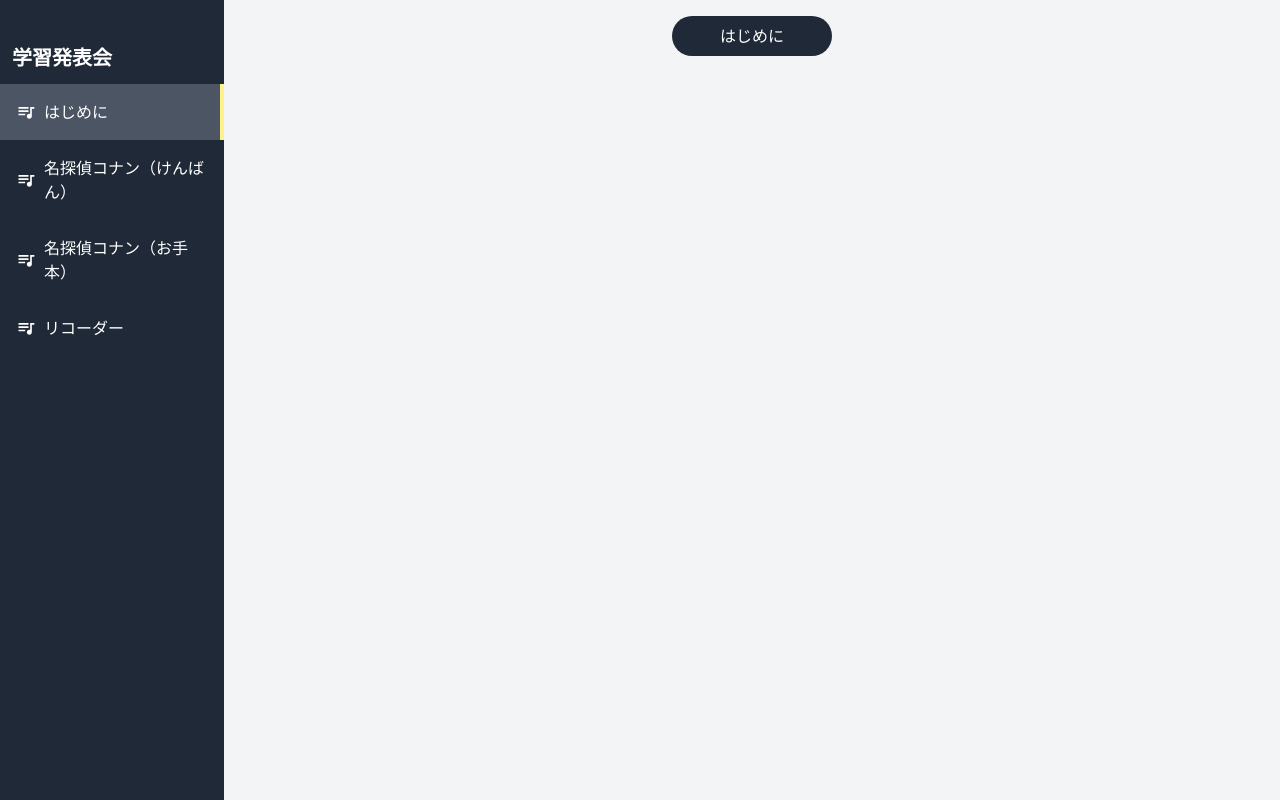
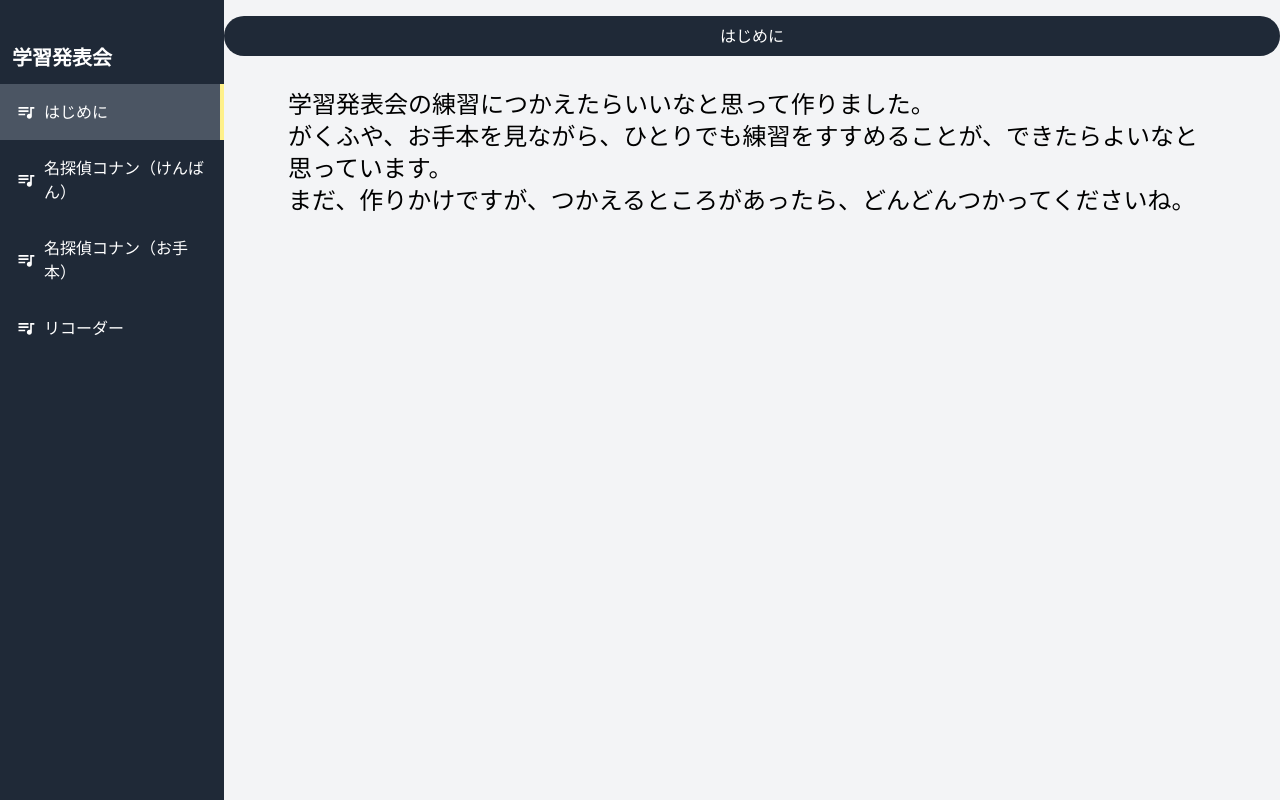
Before and after one commit to goohayami/gakusyuhp, a Next.js app: page / in a window 1280 px wide. Built offline with nearby package versions, Linux system fonts and the light colour scheme.

Commit message:
conanYoutube

```diff
--- a/app/(main)/page.jsx
+++ b/app/(main)/page.jsx
@@ -2,7 +2,19 @@ const Home = () => {
   return (
     <div>
       <div className=" rounded-full bg-gray-800 ">
-        <h1 className=" text-white flex justify-center mt-4 mx-12 py-2">はじめに</h1>
+        <h1 className=" text-white flex justify-center mt-4 mx-12 py-2">
+          はじめに
+        </h1>
+      </div>
+      <div className="px-16 pt-8 text-2xl">
+        <h1>
+          学習発表会の練習につかえたらいいなと思って作りました。
+          <br />
+          がくふや、お手本を見ながら、ひとりでも練習をすすめることが、できたらよいなと思っています。
+          <br />
+          まだ、作りかけですが、つかえるところがあったら、どんどんつかってくださいね。
+          <br />
+        </h1>
       </div>
     </div>
   );
```
